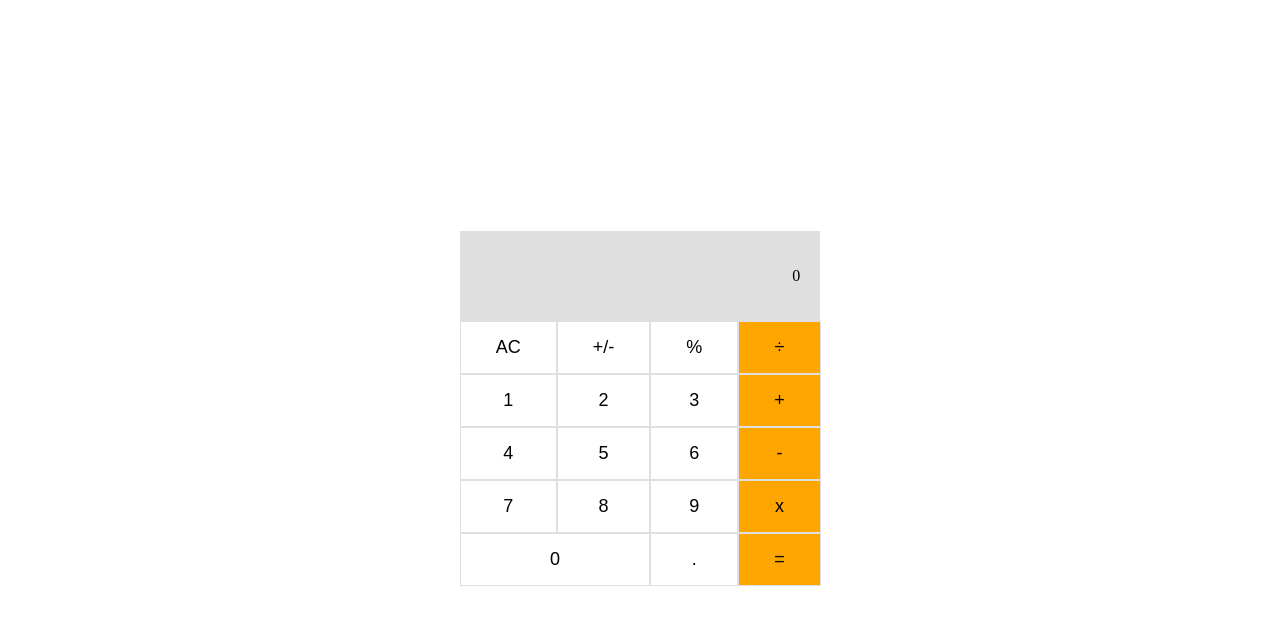
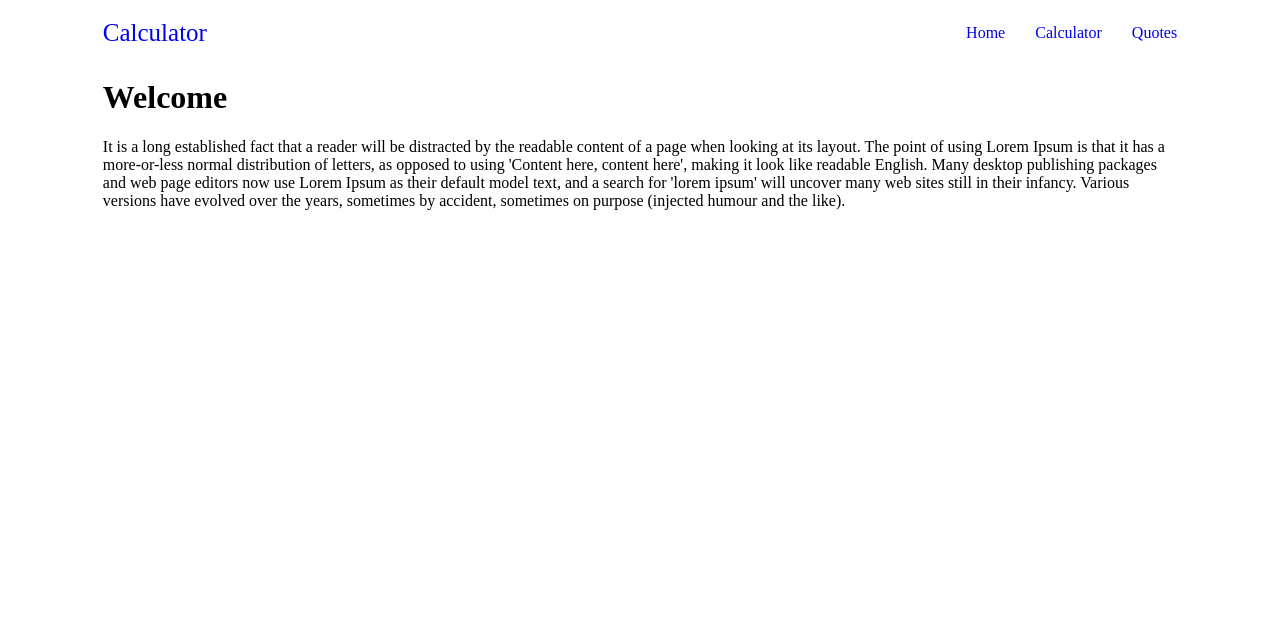
Before and after one commit to SekoViper/Calculator, a React (Create React App) app: page / in a window 1280 px wide. Shown: the top 624 px of the page. Built offline with nearby package versions, Linux system fonts and the light colour scheme.

Commit message:
Add routing

```diff
--- a/package.json
+++ b/package.json
@@ -10,6 +10,7 @@
     "big.js": "^6.2.1",
     "react": "^18.2.0",
     "react-dom": "^18.2.0",
+    "react-router-dom": "^6.4.5",
     "react-scripts": "5.0.1",
     "web-vitals": "^2.1.4"
   },
--- a/src/App.js
+++ b/src/App.js
@@ -1,19 +1,22 @@
 import React from 'react';
+import { Routes, Route } from 'react-router-dom';
+
 import Calculator from './Components/Calculator';
+import Home from './Components/Home';
+import Nav from './Components/Nav';
+import Quotes from './Components/Quotes';
 
-class App extends React.Component {
-  constructor() {
-    super();
-    this.state = {};
-  }
-
-  render() {
-    return (
-      <div className="App">
-        <Calculator />
-      </div>
-    );
-  }
+function App() {
+  return (
+    <div>
+      <Nav />
+      <Routes>
+        <Route element={<Calculator />} path="/calculator" />
+        <Route element={<Home />} exact path="/" />
+        <Route element={<Quotes />} exact path="/quotes" />
+      </Routes>
+    </div>
+  );
 }
 
 export default App;
--- /dev/null
+++ b/src/Components/Home.js
@@ -0,0 +1,21 @@
+import React from 'react';
+
+const Home = () => (
+  <>
+    <h1>Welcome</h1>
+    <p>
+      It is a long established fact that a reader will be distracted by the readable content of a
+      page when looking at its layout. The point of using Lorem Ipsum is that it has a
+      more-or-less normal distribution of letters, as opposed to using 'Content here, content here',
+      making it look like readable English.
+      Many desktop publishing packages and web page editors now use Lorem Ipsum as their default
+      model text,
+      and a search for 'lorem ipsum' will uncover many web sites still in their infancy.
+      Various versions have evolved over the years, sometimes by accident, sometimes on purpose
+      (injected humour and the like).
+
+    </p>
+  </>
+);
+
+export default Home;
--- /dev/null
+++ b/src/Components/Nav.js
@@ -0,0 +1,18 @@
+import React from 'react';
+import { Link } from 'react-router-dom';
+import styles from './nav.module.css';
+
+const Nav = () => (
+  <div className={styles.navBar}>
+    <div>
+      <a className={styles.logo} href="/">Calculator</a>
+    </div>
+    <ul className={styles.menu}>
+      <li className={styles.menu__item}><Link to="/">Home</Link></li>
+      <li className={styles.menu__item}><Link to="/calculator">Calculator</Link></li>
+      <li className={styles.menu__item}><Link to="/quotes">Quotes</Link></li>
+    </ul>
+  </div>
+);
+
+export default Nav;
--- /dev/null
+++ b/src/Components/Quotes.js
@@ -0,0 +1,20 @@
+import React from 'react';
+
+const Quotes = () => (
+  <>
+    <h1>Where can I get some?</h1>
+    <p>
+      It is a long established fact that a reader will be distracted by
+      the readable content of a page when looking at its layout. The point of
+      using Lorem Ipsum is that it has a more-or-less normal distribution of letters,
+      as opposed to using 'Content here, content here', making it look like readable
+      English. Many desktop publishing packages and web page editors now use Lorem
+      Ipsum as their default model text, and a search for 'lorem ipsum' will uncover
+      many web sites still in their infancy. Various versions have evolved over the years,
+      sometimes by accident, sometimes on purpose (injected humour and the like).
+    </p>
+
+  </>
+);
+
+export default Quotes;
--- /dev/null
+++ b/src/Components/nav.module.css
@@ -0,0 +1,19 @@
+.menu {
+  display: flex;
+  list-style-type: none;
+  gap: 30px;
+}
+
+.navBar {
+  display: flex;
+  align-items: center;
+  justify-content: space-between;
+}
+
+a {
+  text-decoration: none;
+}
+
+.logo {
+  font-size: 25px;
+}
--- a/src/index.js
+++ b/src/index.js
@@ -1,4 +1,5 @@
 import React from 'react';
+import { BrowserRouter as Router } from 'react-router-dom';
 import ReactDOM from 'react-dom/client';
 import './style.css';
 import App from './App';
@@ -7,7 +8,9 @@ const root = ReactDOM.createRoot(document.getElementById('root'));
 root.render(
   <React.StrictMode>
     <div className="main-container">
-      <App />
+      <Router>
+        <App />
+      </Router>
     </div>
   </React.StrictMode>,
 );
--- a/src/style.css
+++ b/src/style.css
@@ -1,13 +1,12 @@
 .main-container {
-  display: flex;
-  align-items: center;
-  justify-content: center;
-  height: 100vh;
+  width: 85%;
+  margin: 0 auto;
 }
 
 .calculator {
   width: 360.5px;
   margin: 0 auto;
+  padding-top: 60px;
 }
 
 .buttons {
```
Also changed, not shown: 2 other files (tests, documents, lock files or other folders).
